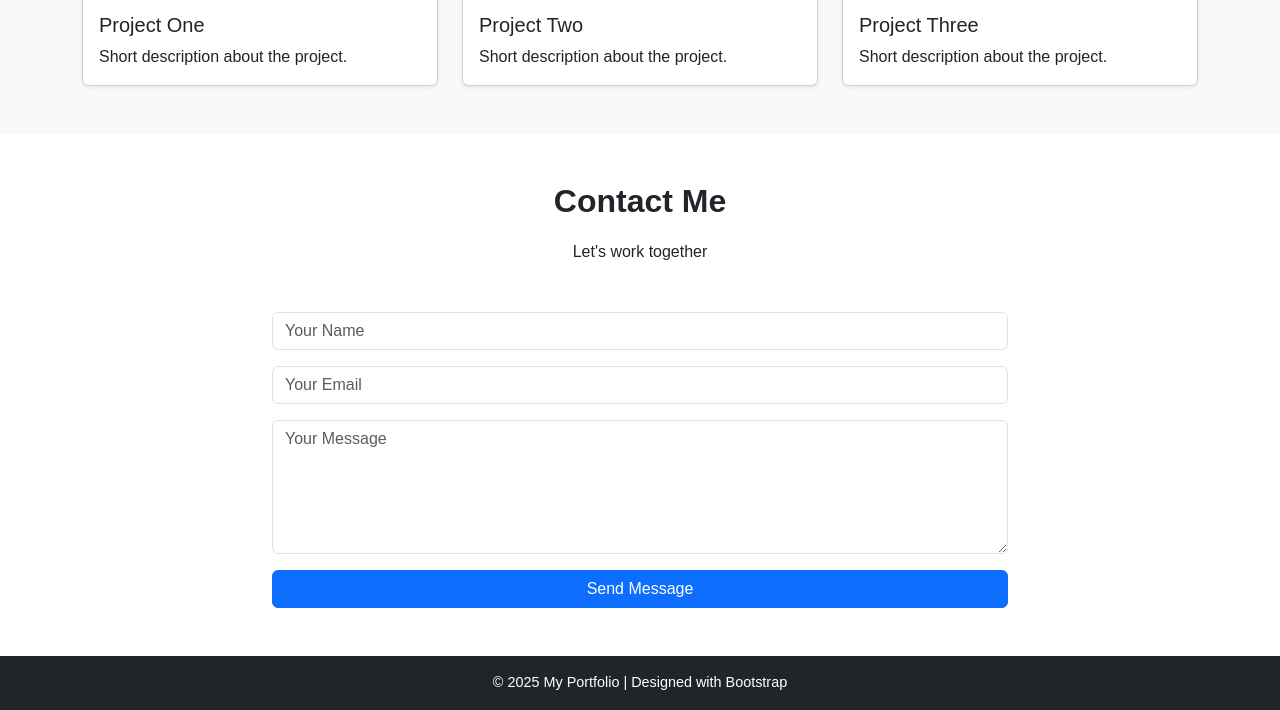
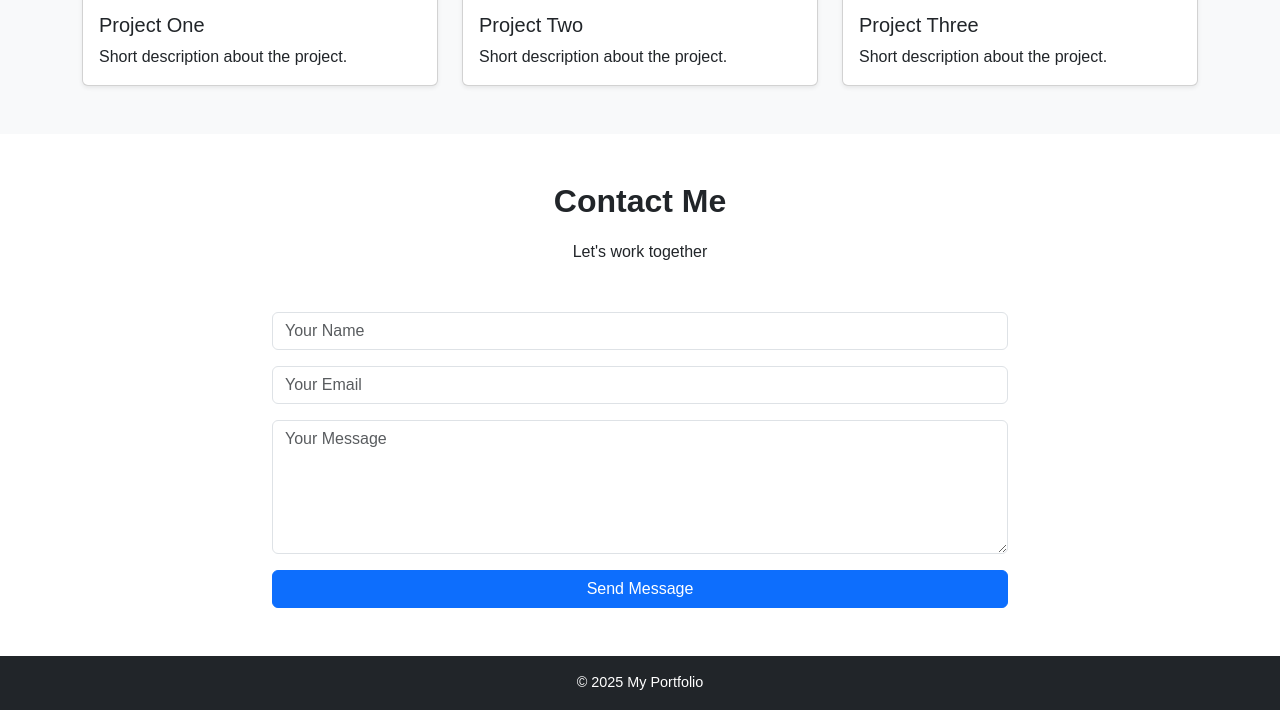
Before and after one commit to harisxtylish31-design/project-1, a plain HTML site: page index.html in a window 1280 px wide. Shown: the part 1644-2354 px from the top of the page. Drawn offline with nearby package versions, Linux system fonts and the light colour scheme.

Commit message:
update index.html

```diff
--- a/index.html
+++ b/index.html
@@ -125,7 +125,7 @@
 
 
   <footer class="bg-dark text-white text-center py-3">
-    <p class="mb-0">&copy; 2025 My Portfolio | Designed with Bootstrap</p>
+    <p class="mb-0">&copy; 2025 My Portfolio </p>
   </footer>
 
 
```
